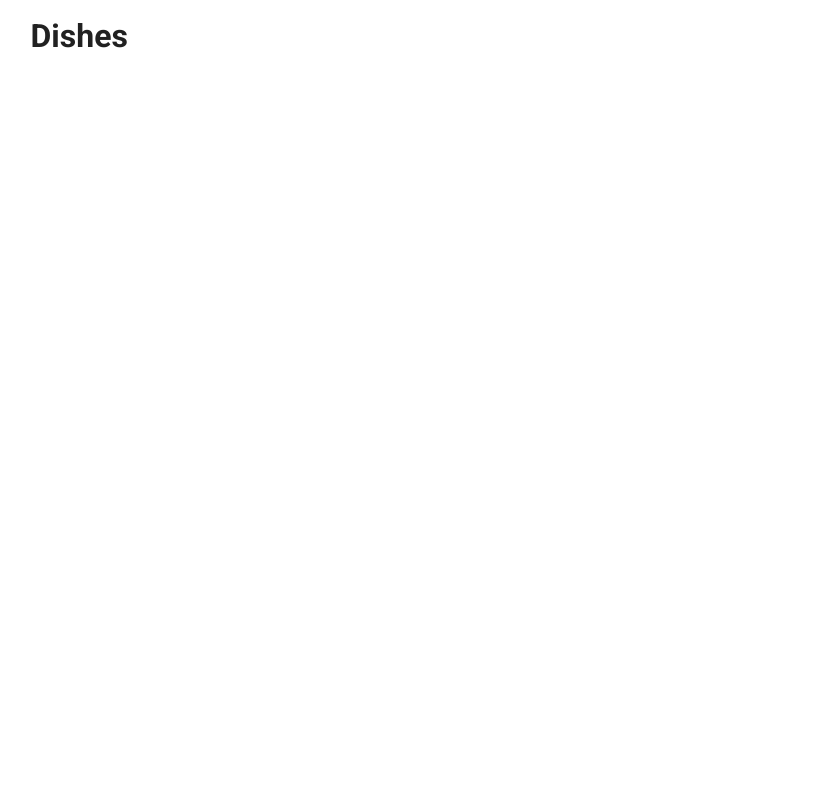
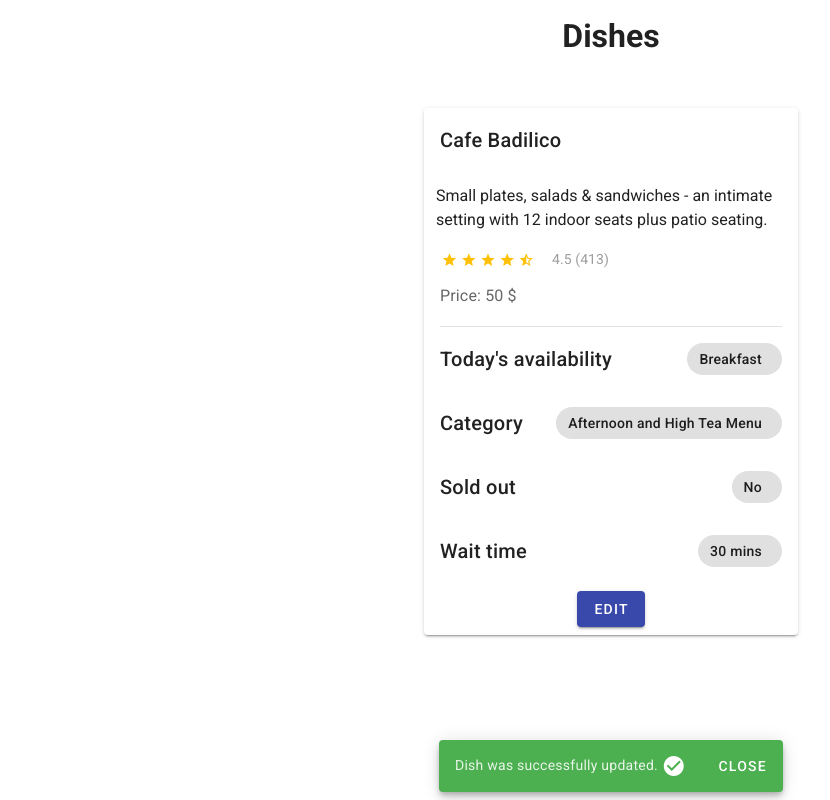
Before and after one commit to Mislav0508/digital-menu, a Vue app in the folder app/: page /dishes in a window 1280 px wide. Shown: the whole page, without its empty margins (29-859 px from the left). Built offline with nearby package versions, Linux system fonts and the light colour scheme.

Commit message:
Dish component

```diff
--- /dev/null
+++ b/app/src/components/Dish.vue
@@ -0,0 +1,232 @@
+<template>
+  <!-- eslint-disable -->
+  <v-card
+    :loading="loading"
+    class="mx-auto my-12"
+    max-width="374"
+  >
+    <template slot="progress">
+      <v-progress-linear
+        color="deep-purple"
+        height="10"
+        indeterminate
+      ></v-progress-linear>
+    </template>
+
+    <!-- 1: Name -->
+    <v-card-title v-if="!editBtn">Cafe Badilico</v-card-title>
+
+    <v-text-field v-else
+      class="px-4"
+      outlined
+      :value="dishName">
+    </v-text-field>
+
+    <!-- 2: Description -->
+    <v-container v-if="!editBtn">
+      <v-row>
+        <v-col>
+          Small plates, salads & sandwiches - an intimate setting with 12 indoor seats plus patio seating.
+        </v-col>
+      </v-row>
+    </v-container>
+
+    <v-container v-else>
+      <v-textarea
+        outlined
+        name="input-7-4"
+        label="Description"
+        value="The Woodman set to work at once, and so sharp was his axe that the tree was soon chopped nearly through."
+      ></v-textarea>
+    </v-container>
+
+    <v-card-text>
+      <!-- 3: Rating -->
+      <v-row class="mx-0">
+        <v-rating
+          :value="4.5"
+          color="amber"
+          dense
+          half-increments
+          readonly
+          size="16"
+        ></v-rating>
+
+        <div class="grey--text ms-4">
+          4.5 (413)
+        </div>
+      </v-row>
+
+
+
+      <!-- 4: Price -->
+      <div v-if="!editBtn" class="mt-6 text-subtitle-1">
+        Price: 50 $
+      </div>
+
+      <div v-else class="mt-6 text-subtitle-1 d-flex align-center justify-space-between">
+        <v-col cols="12" sm="4">
+          Price
+        </v-col>
+        <v-col cols="12" sm="4">
+          <v-text-field
+            dense
+            class="pt-4"
+            outlined
+            :value="price">
+          </v-text-field>
+        </v-col>
+      </div>
+
+
+    </v-card-text>
+
+    <v-divider class="mx-4"></v-divider>
+
+    <!-- 5: Availability -->
+    <v-card-title v-if="!editBtn" class="justify-space-between">Today's availability <v-chip class="pr-5">Breakfast</v-chip></v-card-title>
+
+    <v-card-title v-else class="py-0 text-center">
+      <v-col cols="12" sm="12" class="pb-0">
+        Today's availability
+      </v-col>
+      <v-col cols="12" sm="12" class="pb-0">
+        <v-select
+          :items="['Item1', 'Item2', 'Item3']"
+          label="Item1"
+          solo
+          dense
+        ></v-select>
+      </v-col>
+    </v-card-title>
+
+    <!-- 6: Category -->
+    <v-card-title v-if="!editBtn" class="justify-space-between">Category<v-chip class="pr-5">Afternoon and High Tea Menu</v-chip></v-card-title>
+
+    <v-card-title v-else class="py-0 text-center">
+      <v-col cols="12" sm="12" class="py-0">
+        Category
+      </v-col>
+      <v-col cols="12" sm="12" class="pb-0">
+        <v-select
+          :items="['Category1', 'Category2', 'Category3']"
+          solo
+          dense
+          label="Category1"
+        ></v-select>
+      </v-col>
+    </v-card-title>
+
+    <!-- 7: Sold out -->
+    <v-card-title v-if="!editBtn" class="justify-space-between">Sold out<v-chip class="pr-5">No</v-chip></v-card-title>
+
+
+    <!-- 8: Wait time -->
+    <v-card-title v-if="!editBtn" class="justify-space-between">Wait time<v-chip class="pr-5">30 mins</v-chip></v-card-title>
+
+    <v-card-title v-else class="text-center py-0">
+      <v-col cols="12" sm="6" class="d-flex flex-column align-center justify-center">
+        Sold out
+        <v-switch
+        v-model="switch1"
+          :label="`${switch1.toString()}`"
+        ></v-switch>
+      </v-col>
+      <v-col cols="12" sm="6" >
+        <v-col cols="12" sm="12" class="pb-0">
+          Wait Time
+        </v-col>
+        <v-col cols="12" sm="12" >
+          <v-text-field>
+          </v-text-field>
+        </v-col>
+      </v-col>
+    </v-card-title>
+
+    <v-card-actions class="justify-center">
+
+      <v-container>
+        <v-row v-if="!editBtn" class="d-flex justify-center">
+          <v-btn
+            color="indigo darken-1 white--text"
+            @click="edit"
+          >
+            Edit
+          </v-btn>
+        </v-row>
+
+        <v-row v-else class="justify-space-around">
+          <v-btn
+            class="mb-5"
+          color="red darken-4 white--text"
+          @click="cancel"
+          >
+            Cancel
+          </v-btn>
+          <v-btn
+            class="mb-5"
+            color="green darken-1 white--text"
+            @click="save"
+          >
+            Save
+          </v-btn>
+        </v-row>
+      </v-container>
+
+    </v-card-actions>
+
+    <v-snackbar
+      v-model="snackbar"
+      :color="'success'"
+      :icon="true"
+      title="Success"
+    >
+      Dish was successfully updated. <v-icon>mdi-checkbox-marked-circle</v-icon>
+      <template v-slot:action="{ attrs }">
+        <v-btn
+          text
+          v-bind="attrs"
+          @click="snackbar = false"
+        >
+          Close
+        </v-btn>
+      </template>
+    </v-snackbar>
+  </v-card>
+
+</template>
+
+<script>
+export default {
+  data: () => ({
+    loading: false,
+    editBtn: false,
+    snackbar: true,
+    switch1: true,
+    dishName: 'some name',
+    price: 40
+  }),
+
+  methods: {
+    edit () {
+      this.editBtn = !this.editBtn
+    },
+    async save () {
+      this.loading = true
+      this.editBtn = !this.editBtn
+      this.snackbar = true
+      setTimeout(() => {
+        this.loading = false
+        this.snackbar = false
+      }, 2000)
+    },
+    cancel () {
+      this.editBtn = !this.editBtn
+    }
+  }
+}
+</script>
+
+<style>
+
+</style>
--- a/app/src/views/Dishes.vue
+++ b/app/src/views/Dishes.vue
@@ -1,12 +1,17 @@
 <template>
   <v-container>
-    <h1>Dishes</h1>
+    <h1 class="text-center">Dishes</h1>
+    <Dish />
   </v-container>
 </template>
 
 <script>
+import Dish from '@/components/Dish.vue'
 export default {
-
+  name: 'Dishes',
+  components: {
+    Dish
+  }
 }
 </script>
 
```
Also changed, not shown: app/.eslintrc.js.
